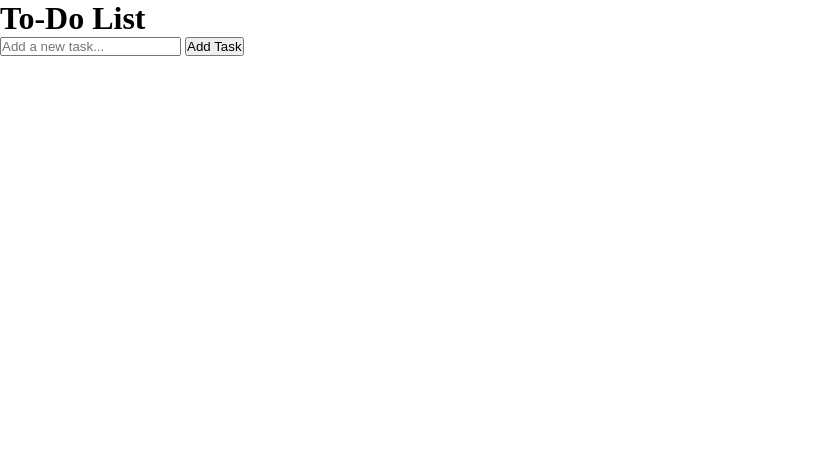
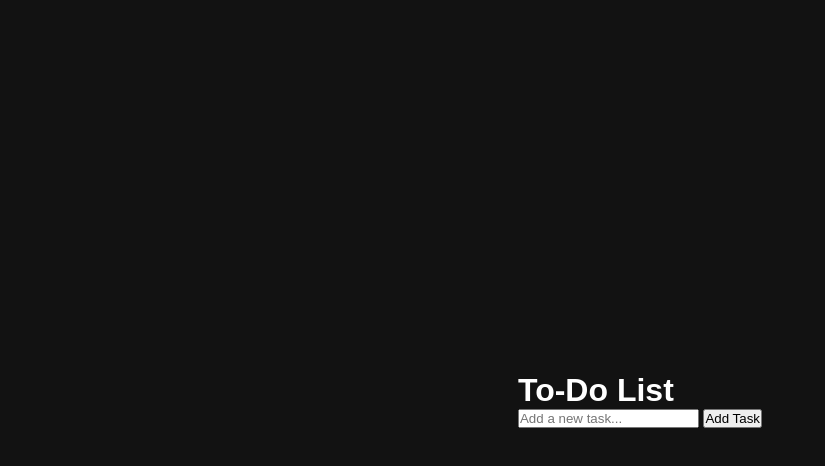
Before and after one commit to hrushimalireddy/To-Do-List, a plain HTML site: page index.html in a window 1280 px wide. Shown: the whole page, without its empty margins (0-825 px from the left). Drawn offline with Linux system fonts and the light colour scheme.

Commit message:
edited body

```diff
--- a/styles.css
+++ b/styles.css
@@ -3,3 +3,13 @@
     padding: 0;
     box-sizing: border-box;
 }
+
+body {
+    font-family: Arial, sans-serif;
+    background-color: #121212;
+    color: #ffffff;
+    display: flex;
+    justify-content: center;
+    align-items: center;
+    height: 100vh;
+}
```
